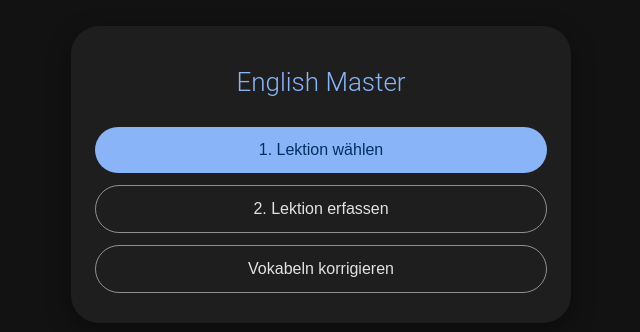
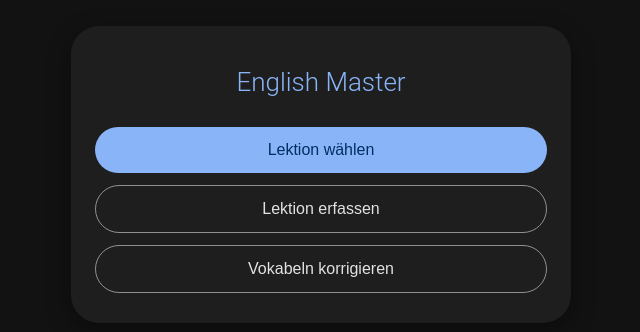
Before and after one commit to Maverick-GTO/English-Master, a plain HTML site: page index.html in a window 1280 px wide. Shown: the full height of the page, 319-959 px from the left. Drawn offline with Linux system fonts and the light colour scheme.

Commit message:
Update index.html

```diff
--- a/index.html
+++ b/index.html
@@ -102,8 +102,8 @@
 
     <div id="home" class="screen">
         <h1>English Master</h1>
-        <button class="btn-primary" onclick="showScreen('lektionWaehlen')">1. Lektion wählen</button>
-        <button class="btn-outline" onclick="showScreen('lektionErfassen')">2. Lektion erfassen</button>
+        <button class="btn-primary" onclick="showScreen('lektionWaehlen')">Lektion wählen</button>
+        <button class="btn-outline" onclick="showScreen('lektionErfassen')">Lektion erfassen</button>
         <button class="btn-outline" onclick="showScreen('lektionenVerwalten')">Vokabeln korrigieren</button>
     </div>
 
@@ -161,7 +161,6 @@
     </div>
 
     <script>
-        // Datenbank aus LocalStorage laden
         let lessons = JSON.parse(localStorage.getItem('english_master_db')) || [];
         let currentLesson = null;
         let currentWords = [];
@@ -348,7 +347,6 @@
             }
         }
 
-        // Service Worker Registrierung für PWA
         if ('serviceWorker' in navigator) {
             navigator.serviceWorker.register('sw.js').catch(err => console.log(err));
         }
```
